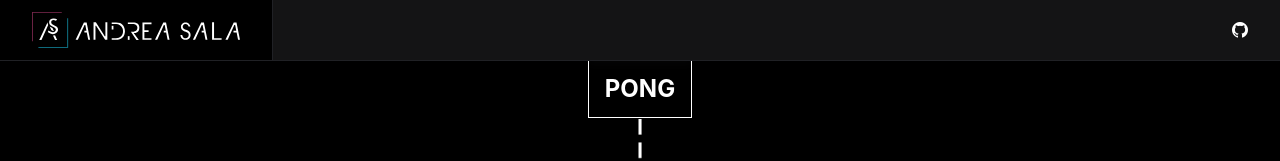
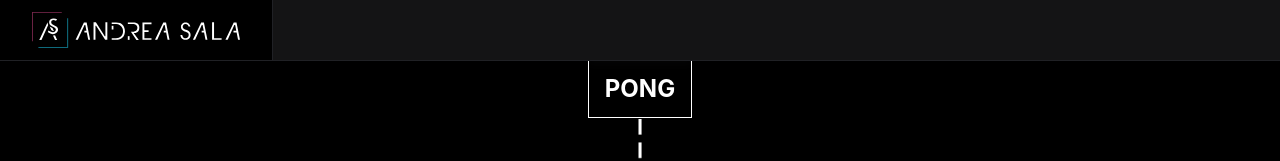
Before and after one commit to deka9584/deka9584.github.io, a React (Create React App) app: page /#/pong in a window 1280 px wide. Shown: the top 161 px of the page. Built offline with nearby package versions, Linux system fonts and the light colour scheme; what @ebay/nice-modal-react would draw is missing.

Commit message:
Import bootstrap-icons and swiper/css in index.css

```diff
--- a/package.json
+++ b/package.json
@@ -7,6 +7,7 @@
     "@testing-library/jest-dom": "^5.17.0",
     "@testing-library/react": "^13.4.0",
     "@testing-library/user-event": "^13.5.0",
+    "bootstrap-icons": "^1.13.1",
     "react": "^18.3.1",
     "react-dom": "^18.3.1",
     "react-popper": "^2.3.0",
--- a/src/App.css
+++ b/src/App.css
@@ -1,5 +1,3 @@
-@import url("https://cdn.jsdelivr.net/npm/bootstrap-icons@1.11.3/font/bootstrap-icons.min.css");
-
 :root {
   --body-bg-color: #f3f4f6;
   --body-text-color: #000000;
--- a/src/components/common/CardSlider.jsx
+++ b/src/components/common/CardSlider.jsx
@@ -1,7 +1,6 @@
 import { Children, useRef } from "react";
 import { Swiper, SwiperSlide } from "swiper/react";
 import { Navigation, Pagination } from "swiper/modules";
-import 'swiper/css';
 
 function CardSlider ({ children, className = "", loop = false, pagination = false, navigation = false }) {
     const cards = Children.toArray(children);
--- a/src/index.css
+++ b/src/index.css
@@ -3,6 +3,8 @@
 @tailwind utilities;
 
 @import url('https://fonts.googleapis.com/css2?family=Roboto+Flex:opsz,wght@8..144,100..1000&display=swap');
+@import 'bootstrap-icons';
+@import 'swiper/css';
 
 @layer components {
   .h1 {
```
Also changed, not shown: 1 other file (tests, documents, lock files or other folders).
